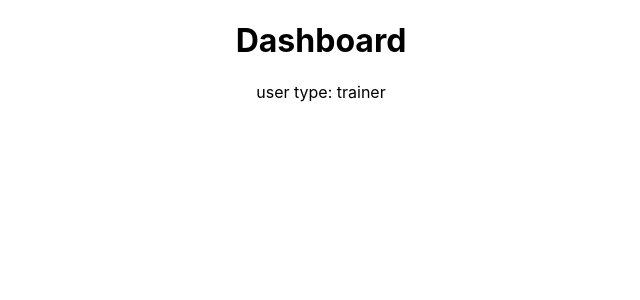
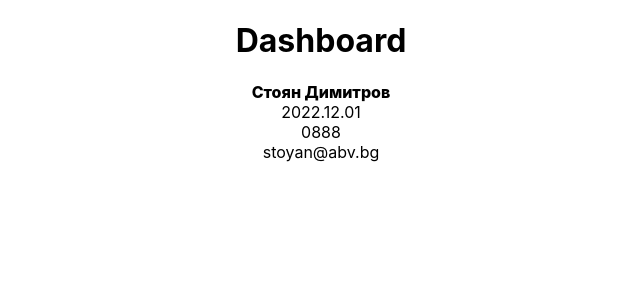
Before and after one commit to Naximus/fitnessManagerApp, a React (Create React App) app in the folder app/: page / in a window 1280 px wide. Shown: the top 300 px of the page, without its empty margins (319-959 px from the left). Built offline with nearby package versions, Linux system fonts and the light colour scheme.

Commit message:
Add UserInfo component

```diff
--- /dev/null
+++ b/app/src/components/user/user-info/UserInfo.jsx
@@ -0,0 +1,15 @@
+import React from "react";
+import "./UserInfo.scss";
+
+const UserInfo = ({user}) => {
+    return(
+        <div className="user-info">
+            <span className="user-info__name">{user.name}</span>
+            <span className="user-info__date">{user.created}</span>
+            <span className="user-info__phone">{user.phone}</span>
+            <span className="user-info__email">{user.email}</span>
+        </div>
+    )
+}
+
+export default UserInfo;
--- /dev/null
+++ b/app/src/components/user/user-info/UserInfo.scss
@@ -0,0 +1,9 @@
+.user-info {
+    & > span {
+        display: block;
+    }
+
+    &__name {
+        font-weight: 800;
+    }
+}
--- a/app/src/pages/dashboard/Dashboard.jsx
+++ b/app/src/pages/dashboard/Dashboard.jsx
@@ -1,10 +1,11 @@
 import React from "react";
+import UserInfo from "../../components/user/user-info/UserInfo";
 
 const Dashboard = ({user}) => {
     return(
         <main className="dashboard">
             <h1>Dashboard</h1>
-            <div>user type: {user.type}</div>
+            <UserInfo user={user} />
 
         </main>
     )
```
